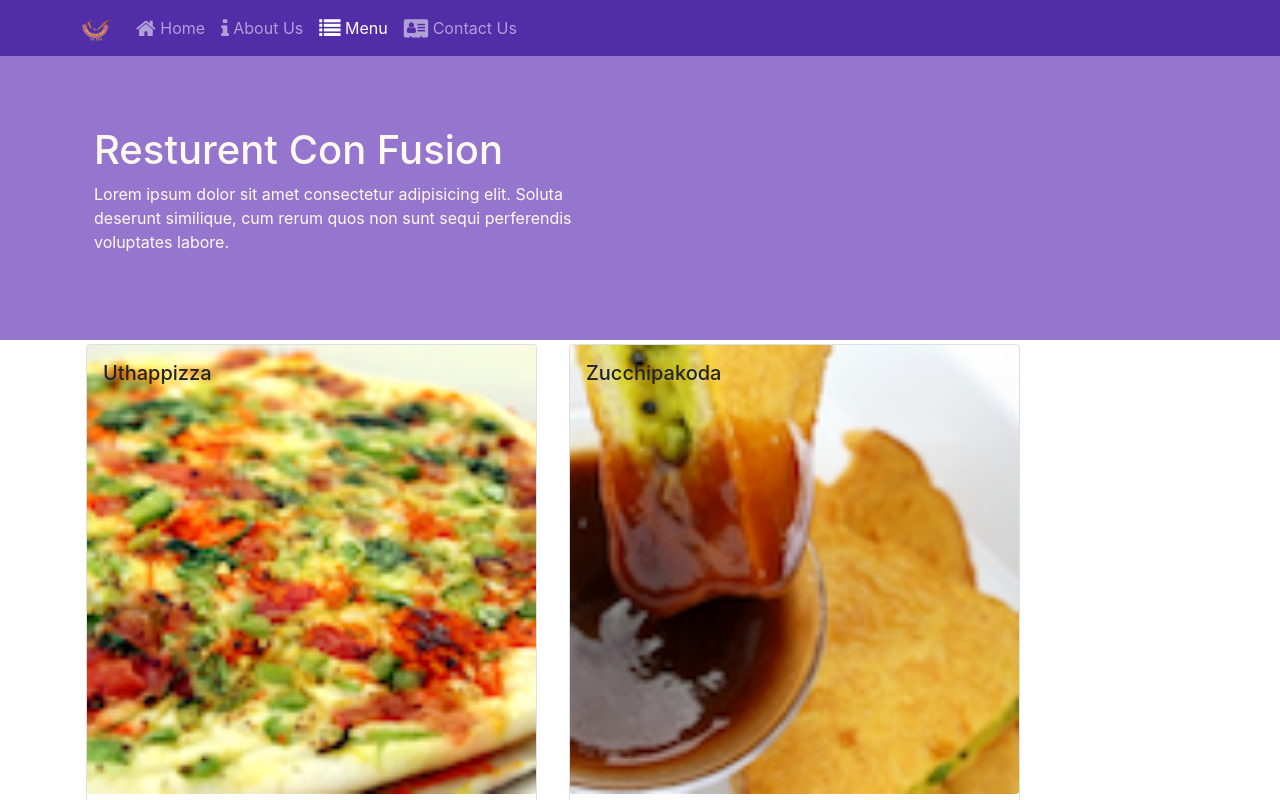
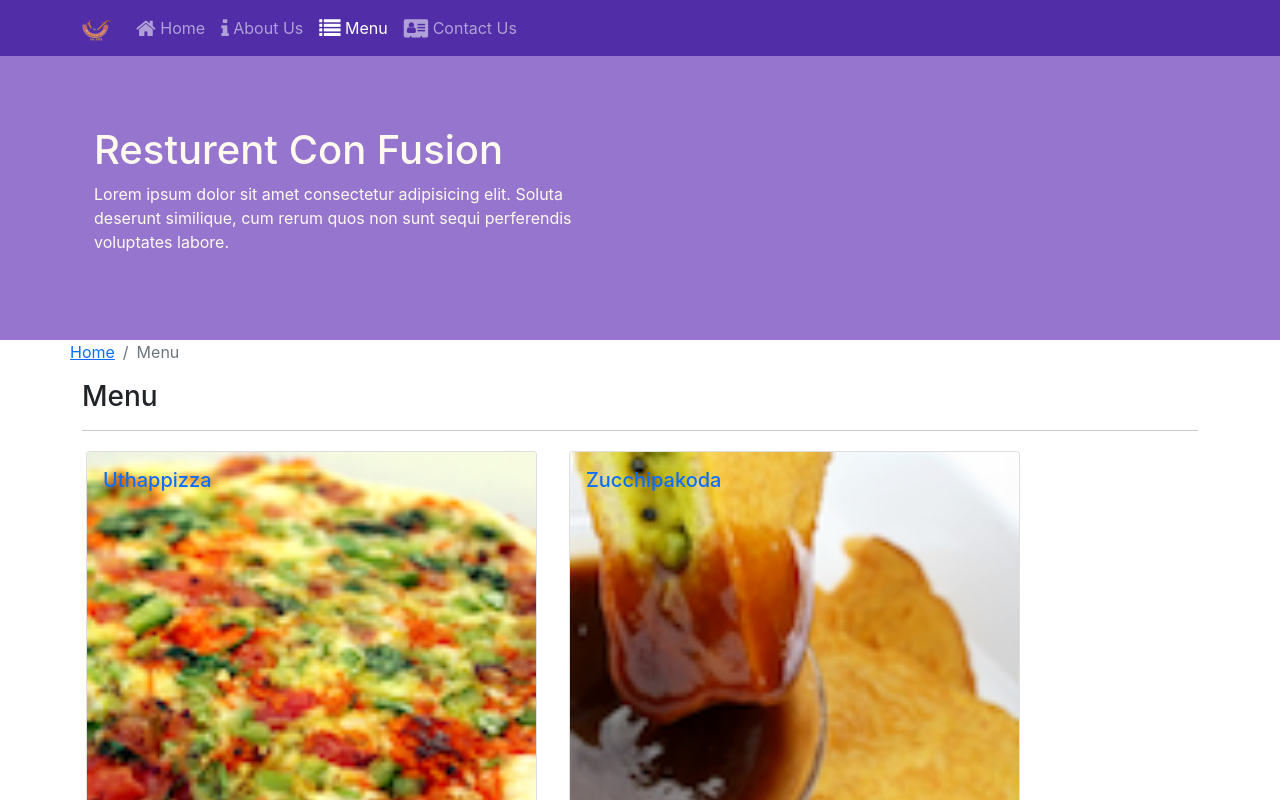
Before and after one commit to TheMShahid/Coursera-React-Front-End, a React (Create React App) app: page /menu in a window 1280 px wide. Shown: the top 800 px of the page. Built offline with nearby package versions, Linux system fonts and the light colour scheme.

Commit message:
single page application part two

```diff
--- a/src/components/ContactComponent.js
+++ b/src/components/ContactComponent.js
@@ -1,8 +1,25 @@
 import React from "react";
+import { Breadcrumb, BreadcrumbItem } from "reactstrap";
+import { Link } from "react-router-dom";
 
 function Contact(props) {
   return (
     <div className="container">
+      <div className="row">
+        <Breadcrumb>
+          <BreadcrumbItem>
+            <Link to="/home">Home</Link>
+          </BreadcrumbItem>
+          <BreadcrumbItem>
+            <Link to="/menu">Contact Us</Link>
+          </BreadcrumbItem>
+          <BreadcrumbItem active>{props.name}</BreadcrumbItem>
+        </Breadcrumb>
+        <div className="col-12">
+          <h3>Menu</h3>
+          <hr />
+        </div>
+      </div>
       <div className="row row-content">
         <div className="col-12">
           <h3>Location Information</h3>
--- a/src/components/DishdetailsComponent.js
+++ b/src/components/DishdetailsComponent.js
@@ -1,5 +1,14 @@
 import React from "react";
-import { Card, CardImg, CardText, CardBody, CardTitle } from "reactstrap";
+import {
+  Card,
+  CardImg,
+  CardText,
+  CardBody,
+  CardTitle,
+  Breadcrumb,
+  BreadcrumbItem,
+} from "reactstrap";
+import { Link } from "react-router-dom";
 
 //function rednerDish(dish)
 function RenderDish({ dish }) {
@@ -55,6 +64,21 @@
     return (
       <div className="container">
         <div className="row">
+          <Breadcrumb>
+            <BreadcrumbItem>
+              <Link to="/home">Home</Link>
+            </BreadcrumbItem>
+            <BreadcrumbItem>
+              <Link to="/menu">Menu</Link>
+            </BreadcrumbItem>
+            <BreadcrumbItem active>{props.dish.name}</BreadcrumbItem>
+          </Breadcrumb>
+          <div className="col-12">
+            <h3>Menu</h3>
+            <hr />
+          </div>
+        </div>
+        <div className="row">
           <RenderDish dish={props.dish} />
           <RenderComments comments={props.comments} />
         </div>
--- a/src/components/MainComponent.js
+++ b/src/components/MainComponent.js
@@ -34,6 +34,21 @@
       );
     };
 
+    const DishWithId = ({ match }) => {
+      return (
+        <DishDetail
+          dish={
+            this.state.dishes.filter(
+              (dish) => dish.id === parseInt(match.params.dishId, 10)
+            )[0]
+          }
+          comments={this.state.comments.filter(
+            (comment) => comment.id === parseInt(match.params.dishId, 10)
+          )}
+        />
+      );
+    };
+
     return (
       <div>
         <HeaderComponent />
@@ -44,6 +59,7 @@
             path="/menu"
             component={() => <Menu dishes={this.state.dishes} />}
           />
+          <Route path="/menu/:dishId" component={DishWithId} />
           <Route path="/contactus" exact component={Contact} />
           <Redirect to="/home" />
         </Switch>
--- a/src/components/MenuComponent.js
+++ b/src/components/MenuComponent.js
@@ -1,15 +1,26 @@
 import React from "react";
-import { Card, CardImg, CardBody, CardTitle, CardImgOverlay } from "reactstrap";
+import {
+  Card,
+  CardImg,
+  CardBody,
+  CardTitle,
+  CardImgOverlay,
+  Breadcrumb,
+  BreadcrumbItem,
+} from "reactstrap";
+import { Link } from "react-router-dom";
 
 function RenderMenuItem({ dish, onClick }) {
   return (
-    <Card onClick={() => onClick(dish.id)}>
+    <Card>
+      <Link to={`/menu/${dish.id}`}>
         <CardImg width="100%" src={dish.image} alt={dish.name} />
         <CardBody>
           <CardImgOverlay>
             <CardTitle>{dish.name}</CardTitle>
           </CardImgOverlay>
         </CardBody>
+      </Link>
     </Card>
   );
 }
@@ -18,13 +29,25 @@
   const menu = props.dishes.map((dish) => {
     return (
       <div key={dish.id} className="col-12 col-md-5 m-1">
-        <RenderMenuItem dish={dish} onClick={props.onClick} />
+        <RenderMenuItem dish={dish} />
       </div>
     );
   });
 
   return (
     <div className="container">
+      <div className="row">
+        <Breadcrumb>
+          <BreadcrumbItem>
+            <Link to="/home">Home</Link>
+          </BreadcrumbItem>
+          <BreadcrumbItem active>Menu</BreadcrumbItem>
+        </Breadcrumb>
+        <div className="col-12">
+          <h3>Menu</h3>
+          <hr />
+        </div>
+      </div>
       <div className="row">{menu}</div>
     </div>
   );
```
Lines whose indentation alone changed are shown as unchanged.
